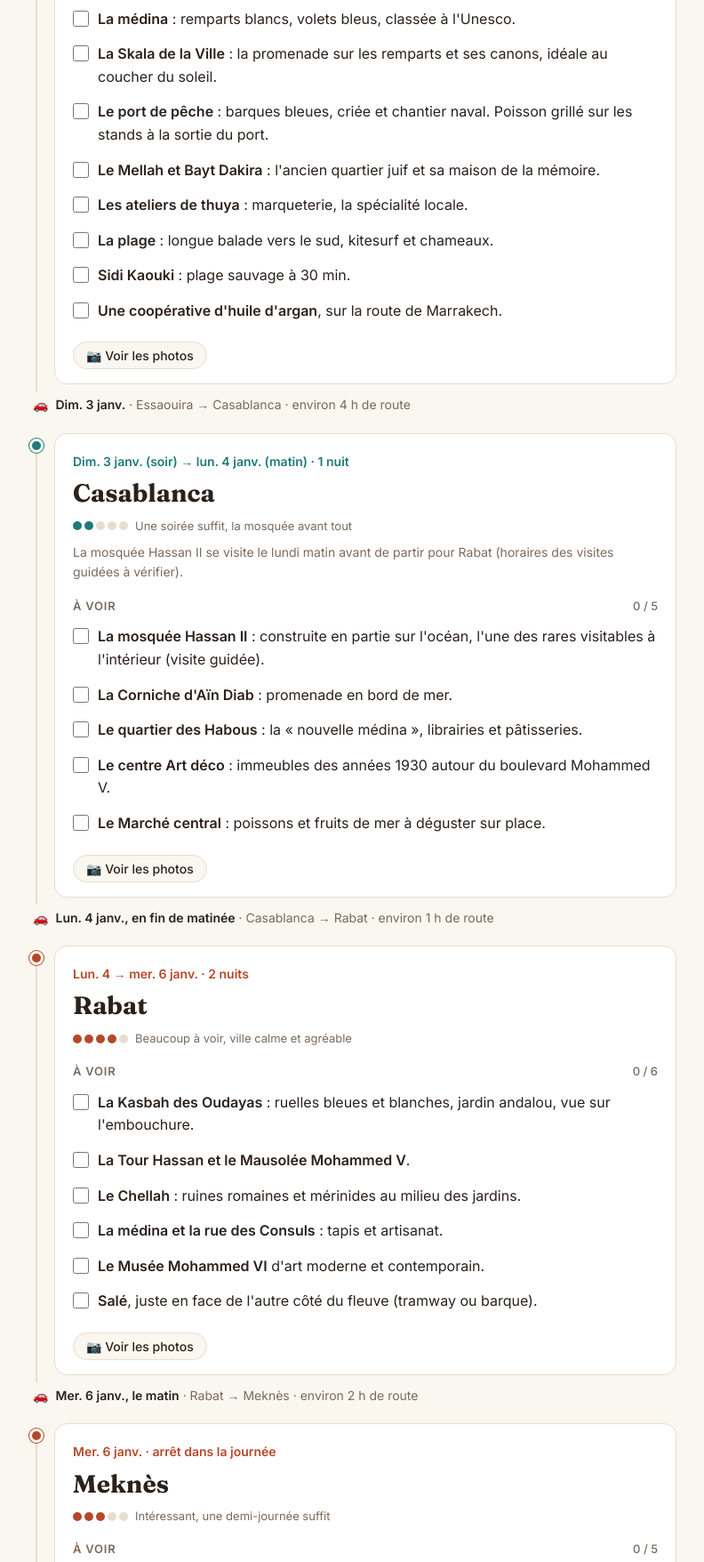
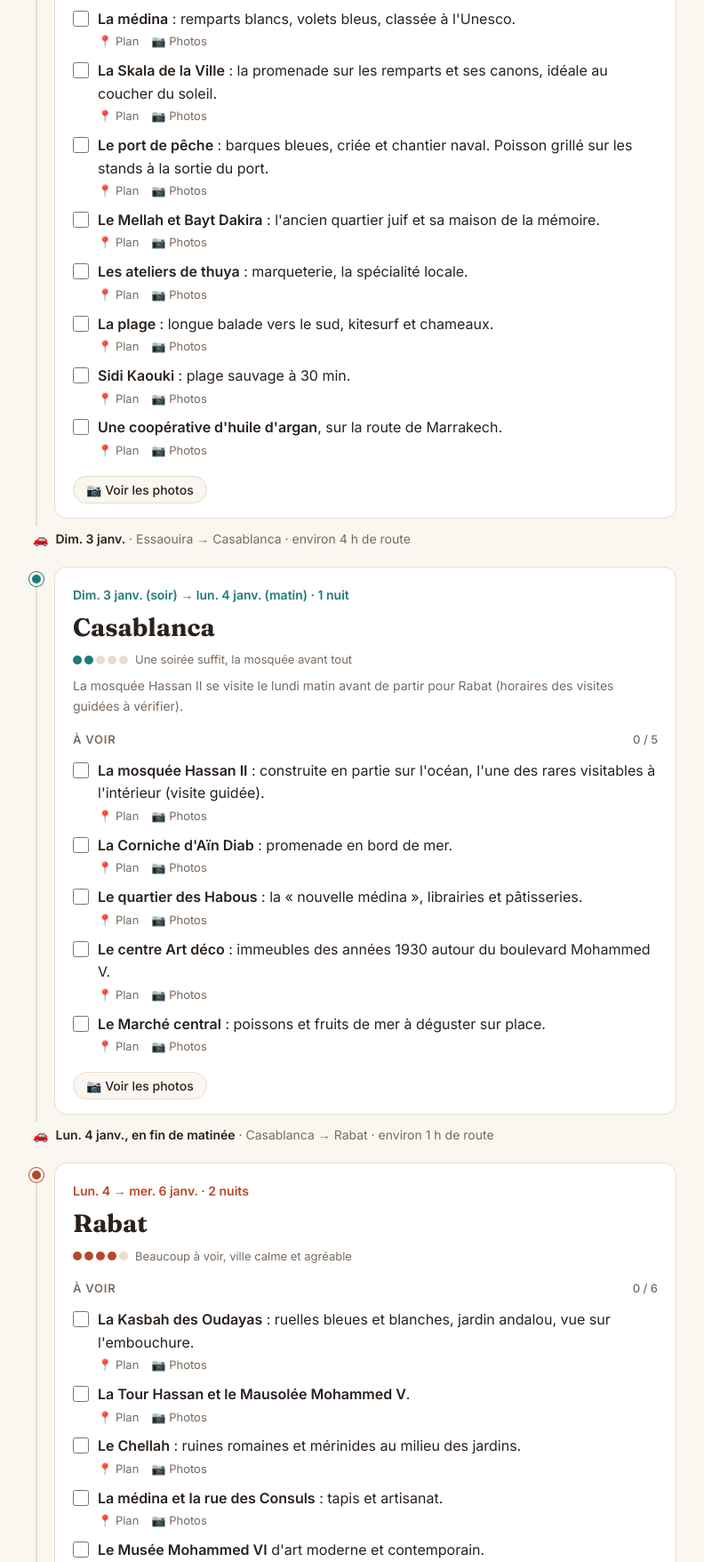
Before and after one commit to charlouchou/louloute-charlou-to-marrocco, a plain HTML site: page index.html in a window 1280 px wide. Shown: the part 1044-2800 px from the top of the page at 89% size, without its empty margins (243-1035 px from the left). Drawn offline with nearby package versions, Linux system fonts and the light colour scheme.

Commit message:
Ajout de liens Plan (Google Maps) et Photos pour chaque visite
Co-Authored-By: Claude Opus 5.5 <noreply@anthropic.com>

```diff
--- a/index.html
+++ b/index.html
@@ -95,6 +95,9 @@
   ul.see input { width: 18px; height: 18px; margin: 3px 0 0; flex: none; accent-color: var(--check); cursor: pointer; }
   ul.see input:checked + span b { color: var(--check); }
   ul.see b { font-weight: 600; }
+  ul.see .links { display: flex; gap: 14px; margin: -4px 0 4px 28px; font-size: 13px; }
+  ul.see .links a { color: var(--muted); text-decoration: none; }
+  ul.see .links a:hover { color: var(--accent); text-decoration: underline; }
   body.only-picked ul.see li:not(.picked) { display: none; }
   body.only-picked .card h3.empty, body.only-picked .card h3.empty + ul.see { display: none; }
 
@@ -165,11 +168,11 @@
           <li><b>La médina</b> : remparts blancs, volets bleus, classée à l'Unesco.</li>
           <li><b>La Skala de la Ville</b> : la promenade sur les remparts et ses canons, idéale au coucher du soleil.</li>
           <li><b>Le port de pêche</b> : barques bleues, criée et chantier naval. Poisson grillé sur les stands à la sortie du port.</li>
-          <li><b>Le Mellah et Bayt Dakira</b> : l'ancien quartier juif et sa maison de la mémoire.</li>
-          <li><b>Les ateliers de thuya</b> : marqueterie, la spécialité locale.</li>
-          <li><b>La plage</b> : longue balade vers le sud, kitesurf et chameaux.</li>
-          <li><b>Sidi Kaouki</b> : plage sauvage à 30 min.</li>
-          <li><b>Une coopérative d'huile d'argan</b>, sur la route de Marrakech.</li>
+          <li data-q="Bayt Dakira"><b>Le Mellah et Bayt Dakira</b> : l'ancien quartier juif et sa maison de la mémoire.</li>
+          <li data-q="Ensemble artisanal thuya"><b>Les ateliers de thuya</b> : marqueterie, la spécialité locale.</li>
+          <li data-q="Plage d'Essaouira"><b>La plage</b> : longue balade vers le sud, kitesurf et chameaux.</li>
+          <li data-q="Sidi Kaouki"><b>Sidi Kaouki</b> : plage sauvage à 30 min.</li>
+          <li data-q="Coopérative huile d'argan"><b>Une coopérative d'huile d'argan</b>, sur la route de Marrakech.</li>
         </ul>
         <button class="photo-btn" type="button">📷 Voir les photos</button>
         <div class="gallery"></div>
@@ -189,7 +192,7 @@
           <li><b>La mosquée Hassan II</b> : construite en partie sur l'océan, l'une des rares visitables à l'intérieur (visite guidée).</li>
           <li><b>La Corniche d'Aïn Diab</b> : promenade en bord de mer.</li>
           <li><b>Le quartier des Habous</b> : la « nouvelle médina », librairies et pâtisseries.</li>
-          <li><b>Le centre Art déco</b> : immeubles des années 1930 autour du boulevard Mohammed V.</li>
+          <li data-q="Boulevard Mohammed V"><b>Le centre Art déco</b> : immeubles des années 1930 autour du boulevard Mohammed V.</li>
           <li><b>Le Marché central</b> : poissons et fruits de mer à déguster sur place.</li>
         </ul>
         <button class="photo-btn" type="button">📷 Voir les photos</button>
@@ -207,11 +210,11 @@
         <h3>À voir</h3>
         <ul class="see">
           <li><b>La Kasbah des Oudayas</b> : ruelles bleues et blanches, jardin andalou, vue sur l'embouchure.</li>
-          <li><b>La Tour Hassan et le Mausolée Mohammed V</b>.</li>
+          <li data-q="Tour Hassan"><b>La Tour Hassan et le Mausolée Mohammed V</b>.</li>
           <li><b>Le Chellah</b> : ruines romaines et mérinides au milieu des jardins.</li>
-          <li><b>La médina et la rue des Consuls</b> : tapis et artisanat.</li>
-          <li><b>Le Musée Mohammed VI</b> d'art moderne et contemporain.</li>
-          <li><b>Salé</b>, juste en face de l'autre côté du fleuve (tramway ou barque).</li>
+          <li data-q="Rue des Consuls"><b>La médina et la rue des Consuls</b> : tapis et artisanat.</li>
+          <li data-q="Musée Mohammed VI d'art moderne et contemporain"><b>Le Musée Mohammed VI</b> d'art moderne et contemporain.</li>
+          <li data-q="Salé"><b>Salé</b>, juste en face de l'autre côté du fleuve (tramway ou barque).</li>
         </ul>
         <button class="photo-btn" type="button">📷 Voir les photos</button>
         <div class="gallery"></div>
@@ -230,8 +233,8 @@
           <li><b>Bab Mansour</b> : l'une des plus belles portes du Maroc.</li>
           <li><b>La place El Hedim</b> et la médina.</li>
           <li><b>Le Mausolée de Moulay Ismaïl</b> et les greniers <b>Heri es-Souani</b>.</li>
-          <li><b>Les ruines romaines de Volubilis</b> (30 min), si le temps le permet.</li>
-          <li><b>Moulay Idriss</b> : ville sainte perchée, juste à côté de Volubilis.</li>
+          <li data-q="Volubilis"><b>Les ruines romaines de Volubilis</b> (30 min), si le temps le permet.</li>
+          <li data-q="Moulay Idriss Zerhoun"><b>Moulay Idriss</b> : ville sainte perchée, juste à côté de Volubilis.</li>
         </ul>
         <button class="photo-btn" type="button">📷 Voir les photos</button>
         <div class="gallery"></div>
@@ -251,13 +254,13 @@
           <li><b>Bab Boujloud</b> : la « porte bleue », entrée de la médina.</li>
           <li><b>La médina de Fès el-Bali</b> : immense, un guide aide beaucoup.</li>
           <li><b>Les tanneries Chouara</b>, vues depuis les terrasses des boutiques.</li>
-          <li><b>Les médersas Bou Inania et Al-Attarine</b>.</li>
+          <li data-q="Médersa Bou Inania"><b>Les médersas Bou Inania et Al-Attarine</b>.</li>
           <li><b>La mosquée Al Quaraouiyine</b> (vue de l'extérieur).</li>
           <li><b>La place Seffarine</b> : les dinandiers qui martèlent le cuivre.</li>
           <li><b>Le musée Nejjarine</b> des arts et métiers du bois.</li>
-          <li><b>Les portes dorées du Palais royal</b> (Dar el-Makhzen) et le Mellah.</li>
+          <li data-q="Dar el-Makhzen"><b>Les portes dorées du Palais royal</b> (Dar el-Makhzen) et le Mellah.</li>
           <li><b>Le jardin Jnan Sbil</b>, pour une pause au calme.</li>
-          <li><b>Le Borj Nord ou les tombeaux mérinides</b> : panorama sur la médina au coucher du soleil.</li>
+          <li data-q="Tombeaux mérinides"><b>Le Borj Nord ou les tombeaux mérinides</b> : panorama sur la médina au coucher du soleil.</li>
         </ul>
         <button class="photo-btn" type="button">📷 Voir les photos</button>
         <div class="gallery"></div>
@@ -273,7 +276,7 @@
         <div class="rating" data-score="3">Petite ville, surtout pour l'ambiance</div>
         <h3>À voir</h3>
         <ul class="see">
-          <li><b>La médina bleue</b> : se perdre dans les ruelles.</li>
+          <li data-q="Médina de Chefchaouen"><b>La médina bleue</b> : se perdre dans les ruelles.</li>
           <li><b>La place Outa el Hammam</b> et la Kasbah.</li>
           <li><b>Ras el Maa</b> : la source et les lavoirs à l'entrée de la ville.</li>
           <li><b>La mosquée espagnole</b> : 30 min de marche pour la vue (à sauter si on manque de temps).</li>
@@ -295,7 +298,7 @@
           <li><b>La médina</b> : blanche, classée à l'Unesco, très authentique.</li>
           <li><b>La place Hassan II</b> et les portes du Palais royal.</li>
           <li><b>L'Ensanche</b> : le quartier espagnol, façades blanches à balcons.</li>
-          <li><b>L'École des arts et métiers</b> (Dar Sanaa) : zellige, bois sculpté, broderie.</li>
+          <li data-q="Dar Sanaa"><b>L'École des arts et métiers</b> (Dar Sanaa) : zellige, bois sculpté, broderie.</li>
         </ul>
         <button class="photo-btn" type="button">📷 Voir les photos</button>
         <div class="gallery"></div>
@@ -311,7 +314,7 @@
         <div class="rating" data-score="4">Beaucoup à voir, mais peu de temps ici</div>
         <h3>À voir, si le temps le permet</h3>
         <ul class="see">
-          <li><b>La Kasbah</b> et son musée, vue sur le détroit.</li>
+          <li data-q="Kasbah"><b>La Kasbah</b> et son musée, vue sur le détroit.</li>
           <li><b>Le Grand Socco et le Petit Socco</b>.</li>
           <li><b>Le Café Hafa</b> : thé à la menthe sur les terrasses face à la mer.</li>
           <li><b>Le Cap Spartel et les grottes d'Hercule</b>, là où l'Atlantique rencontre la Méditerranée.</li>
@@ -369,6 +372,7 @@
   /* ---------- Checklist ---------- */
   document.querySelectorAll('ul.see').forEach(function (ul) {
     var section = ul.closest('section').id;
+    var city = ul.closest('section').querySelector('h2').textContent.split(',')[0].trim();
     ul.querySelectorAll('li').forEach(function (li) {
       var id = section + ':' + li.textContent.trim().slice(0, 60);
       var label = document.createElement('label');
@@ -379,6 +383,14 @@
       span.innerHTML = li.innerHTML;
       label.appendChild(box); label.appendChild(span);
       li.innerHTML = ''; li.appendChild(label);
+      // liens Plan (Google Maps) et Photos (recherche d'images)
+      var place = (li.dataset.q || span.querySelector('b').textContent) + ', ' + city;
+      var links = document.createElement('span');
+      links.className = 'links';
+      links.innerHTML =
+        '<a target="_blank" rel="noopener" href="https://www.google.com/maps/search/?api=1&query=' + encodeURIComponent(place + ', Maroc') + '">📍 Plan</a>' +
+        '<a target="_blank" rel="noopener" href="https://www.google.com/search?tbm=isch&q=' + encodeURIComponent(place) + '">📷 Photos</a>';
+      li.appendChild(links);
       li.classList.toggle('picked', box.checked);
       box.addEventListener('change', function () {
         if (box.checked) picked[id] = 1; else delete picked[id];
```
